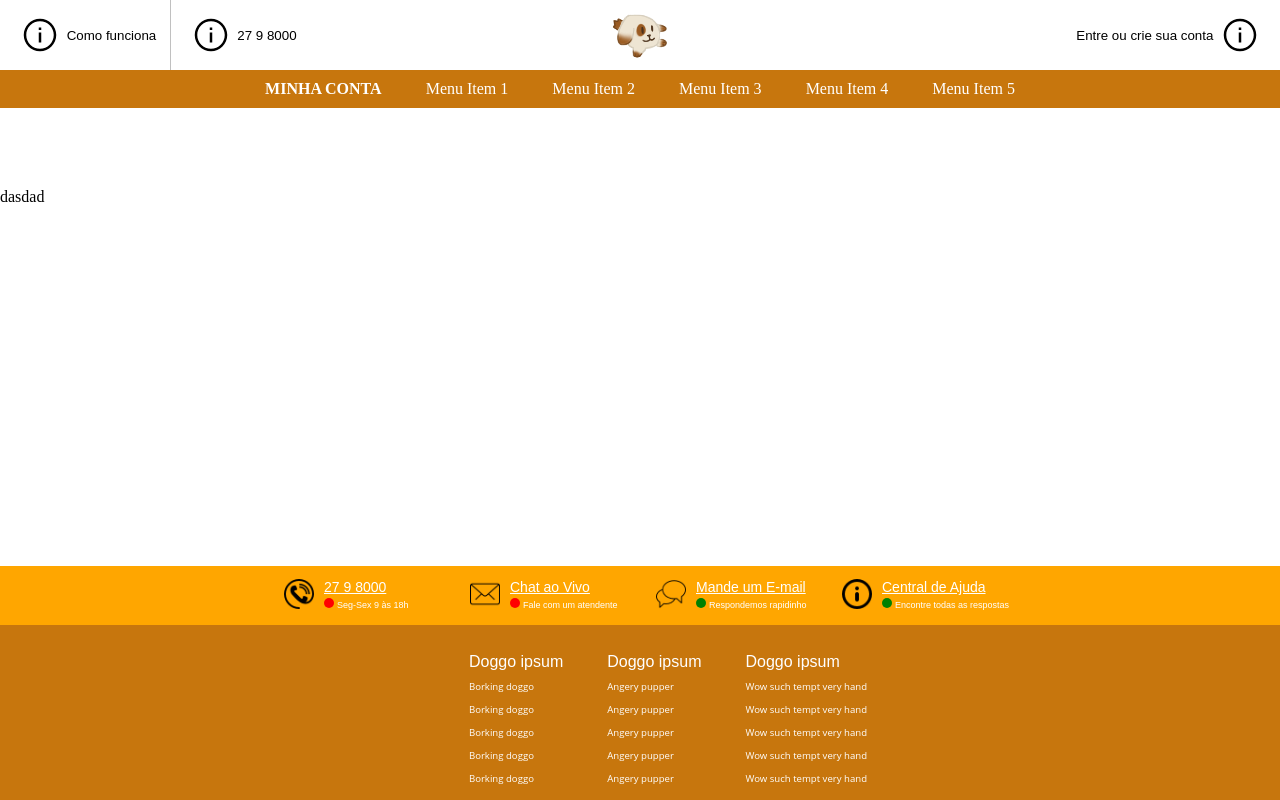
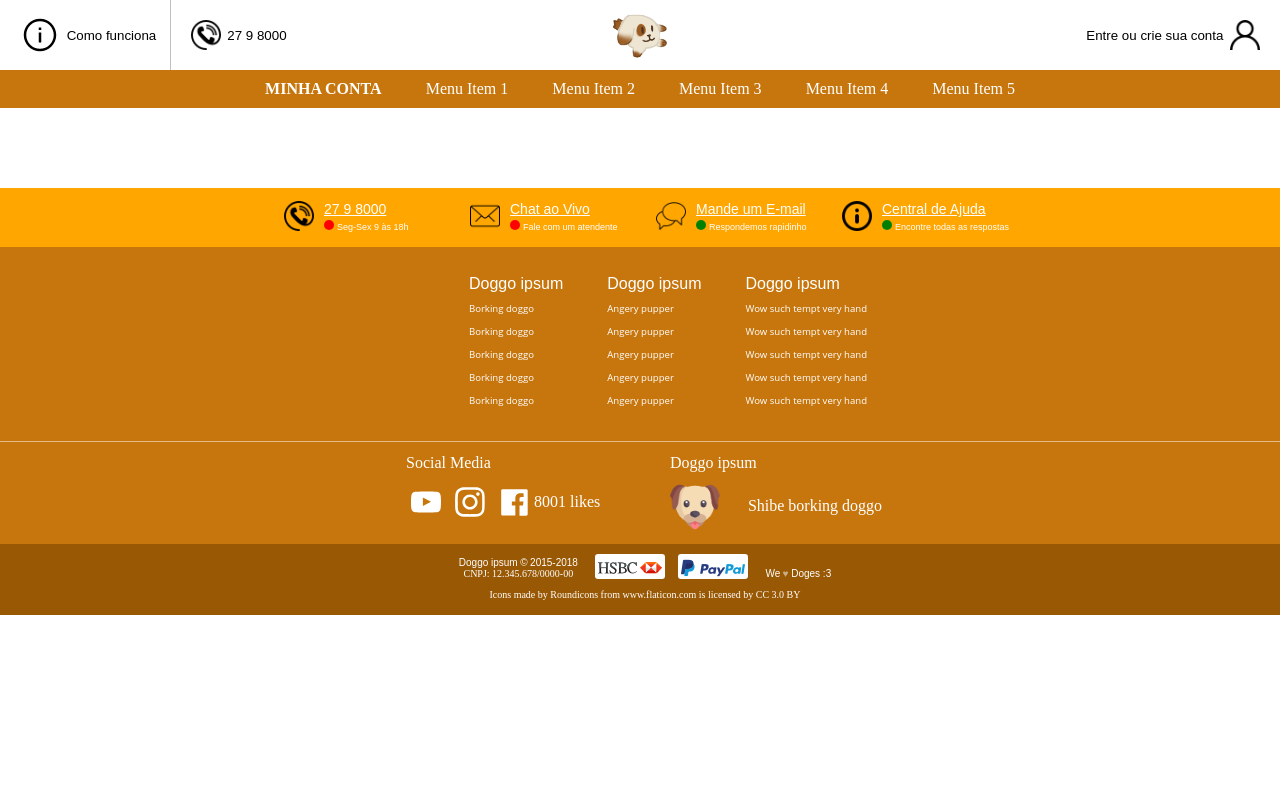
Before and after one commit to Hysumi/front-end-BEM, a website: page index.html in a window 1280 px wide. Shown: the top 800 px of the page. Drawn offline with Linux system fonts and the light colour scheme.

Commit message:
Ajustar header

```diff
--- a/index.html
+++ b/index.html
@@ -10,8 +10,8 @@
     <body>
         <!-- START HEADER -->
         <header>
-            <button class='header__button header__button-position_left'>
-                <div class='header__button_text_left' button_text-mobile='Ajuda'  button_text='Como funciona'>
+            <button class='header_button header_button_position_left'>
+                <div class='header_button_text_left' button_text-mobile='Ajuda'  button_text='Como funciona'>
                     <svg xmlns='http://www.w3.org/2000/svg' xmlns:xlink='http://www.w3.org/1999/xlink' viewBox='0 0 32 32' version='1.1' width='64px' height='64px'>
                         <g>
                             <path d='M 16 3 C 8.832031 3 3 8.832031 3 16 C 3 23.167969 8.832031 29 16 29 C 23.167969 29 29 23.167969 29 16 C 29 8.832031 23.167969 3 16 3 Z M 16 5 C 22.085938 5 27 9.914063 27 16 C 27 22.085938 22.085938 27 16 27 C 9.914063 27 5 22.085938 5 16 C 5 9.914063 9.914063 5 16 5 Z M 15 10 L 15 12 L 17 12 L 17 10 Z M 15 14 L 15 22 L 17 22 L 17 14 Z '/>
@@ -20,25 +20,17 @@
                 </div>
             </button>
 
-            <button class='header__button header__button-position_left header__button-phone'>
-                <div class='header__button_text_left' button_text='27 9 8000'>
-                    <svg xmlns='http://www.w3.org/2000/svg' xmlns:xlink='http://www.w3.org/1999/xlink' viewBox='0 0 32 32' version='1.1' width='64px' height='64px'>
-                    <g>
-                        <path d='M 16 3 C 8.832031 3 3 8.832031 3 16 C 3 23.167969 8.832031 29 16 29 C 23.167969 29 29 23.167969 29 16 C 29 8.832031 23.167969 3 16 3 Z M 16 5 C 22.085938 5 27 9.914063 27 16 C 27 22.085938 22.085938 27 16 27 C 9.914063 27 5 22.085938 5 16 C 5 9.914063 9.914063 5 16 5 Z M 15 10 L 15 12 L 17 12 L 17 10 Z M 15 14 L 15 22 L 17 22 L 17 14 Z '/>
-                    </g>
-                    </svg>
+            <button class='header_button header_button_position_left header_button_phone'>
+                <div class='header_button_text_left' button_text='27 9 8000'>
+                    <img class='header_button_icon' src='./src/assets/img/icons/contact/phone-contact.png' alt='' height='50' width='50'>
                 </div>
             </button>
 
-            <img src='./src/assets/img/icons/logo.png' alt='Doggo' height='50' width='50' class='header__logo'>
+            <img src='./src/assets/img/icons/logo.png' alt='Doggo' height='50' width='50' class='header_logo'>
 
-            <button class='header__button header__button-position-right'>
-                <div class='header__button_text-right' button_text-mobile='Entrar' button_text='Entre ou crie sua conta'>
-                    <svg xmlns='http://www.w3.org/2000/svg' xmlns:xlink='http://www.w3.org/1999/xlink' viewBox='0 0 32 32' version='1.1' width='64px' height='64px'>
-                        <g>
-                            <path d='M 16 3 C 8.832031 3 3 8.832031 3 16 C 3 23.167969 8.832031 29 16 29 C 23.167969 29 29 23.167969 29 16 C 29 8.832031 23.167969 3 16 3 Z M 16 5 C 22.085938 5 27 9.914063 27 16 C 27 22.085938 22.085938 27 16 27 C 9.914063 27 5 22.085938 5 16 C 5 9.914063 9.914063 5 16 5 Z M 15 10 L 15 12 L 17 12 L 17 10 Z M 15 14 L 15 22 L 17 22 L 17 14 Z '/>
-                        </g>
-                    </svg>
+            <button class='header_button header_button_position-right'>
+                <div class='header_button_text_right' button_text-mobile='Entrar' button_text='Entre ou crie sua conta'>
+                    <img class='header_button_icon' src='./src/assets/img/icons/user.png' alt='' height='50' width='50'>
                 </div>
             </button>
         </header>
@@ -73,28 +65,7 @@
 
         <!-- START PAGE CONTENT -->
         <main class='page'>
-            dasdad
-            <br/>
-            <br/>
-            <br/>
-            <br/>
-            <br/>
-            <br/>
-            <br/>
-            <br/>
-            <br/>
-            <br/>
-            <br/>
-            <br/>
-            <br/>
-            <br/>
-            <br/>
-            <br/>
-            <br/>
-            <br/>
-            <br/>
-            <br/>
-            <br/>
+
         </main>
         <!-- END PAGE CONTENT -->
 
--- a/src/common.blocks/header/header.scss
+++ b/src/common.blocks/header/header.scss
@@ -19,7 +19,7 @@ header {
     box-shadow: 0px 0px 5px rgba(204, 204, 204, 0.6);
 }
 
-.header__logo {
+.header_logo {
     width: 56px;
     height: 56px;
     position: absolute;
@@ -28,70 +28,75 @@ header {
     padding: 0.5em;
 }
 
-.header__button {
+.header_button {
     background-color: white;
     padding: .4em 1em;
     height: 100%;
 }
 
-.header__button,
-.header__button_text_left,
-.header__button_text-right {
+.header_button,
+.header_button_text_left,
+.header_button_text_right {
     display: flex;
     flex-direction: column;
     align-items: center;
 }
 
-.header__button-phone {
+.header_button_icon {
+    height: 30px;
+    width: 30px;
+    margin: 0 0.5em;
+}
+.header_button_phone {
     display: none;
 }
 
-.header__button-position-right,
-.header__button-position_left{
+.header_button_position-right,
+.header_button_position_left{
     border: none;
 }
 
-.header__button-position_left {
+.header_button_position_left {
     float: left;
     border-right: thin solid silver;
 }
 
-.header__button-position-right {
+.header_button_position-right {
     float: right;
-    border_left: thin solid silver;
+    border-left: thin solid silver;
 }
 
-.header__button_text_left[button_text-mobile]::after,
-.header__button_text-right[button_text-mobile]::after {
+.header_button_text_left[button_text-mobile]::after,
+.header_button_text_right[button_text-mobile]::after {
     content: attr(button_text-mobile);
 }
 
 @media all and (min-width : 768px) {
-    .header__button,
-    .header__button_text_left,
-    .header__button_text-right{
+    .header_button,
+    .header_button_text_left,
+    .header_button_text_right{
         display: flex;
         flex-direction: row;
         align-items: center;
     }
 
-    .header__button_text_left[button_text]::after {
+    .header_button_text_left[button_text]::after {
         content: attr(button_text);
     }
 
-    .header__button_text-right[button_text]::before  {
+    .header_button_text_right[button_text]::before  {
         content: attr(button_text);
     }
-    .header__button_text-right[button_text]::after  {
+    .header_button_text_right[button_text]::after  {
         content: '';
     }
 
-    .header__button_phone {
+    .header_button_phone {
         display: flex;
     }
 
-    .header__button-phone,
-    .header__button-position-right {
+    .header_button_phone,
+    .header_button_position-right {
         border: none;
     }
 }
```
Also changed, not shown: src/bundles/css-bundle/bundle.min.css.
